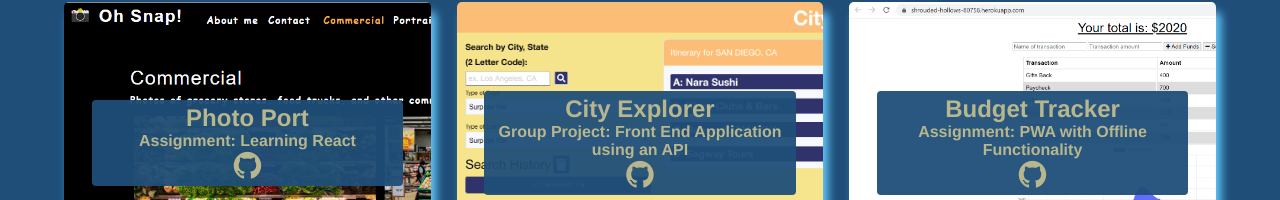
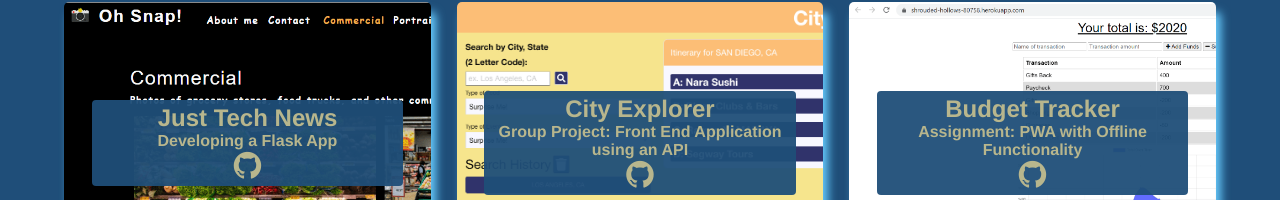
Before and after one commit to plainjane99/React_Portfolio, a React (Create React App) app: page / in a window 1280 px wide. Both pictures are taken after a click on the element "Projects". Shown: the part 406-606 px from the top of the page. Built offline with nearby package versions, Linux system fonts and the light colour scheme.

Commit message:
revise project 4 to display Just Tech News

```diff
--- a/src/components/Project/index.js
+++ b/src/components/Project/index.js
@@ -26,10 +26,10 @@ function Project() {
         },
         {
             className: "project-4",
-            name: "Photo Port",
-            description: "Assignment: Learning React",
-            github: "https://github.com/plainjane99/photo-port",
-            deploy: "https://plainjane99.github.io/photo-port/"
+            name: "Just Tech News",
+            description: "Developing a Flask App",
+            github: "https://github.com/plainjane99/python-newsfeed",
+            deploy: "https://just-tech-news-python.herokuapp.com/"
         },
         {
             className: "project-5",
```
Also changed, not shown: 13 other files (tests, documents, lock files or other folders).
